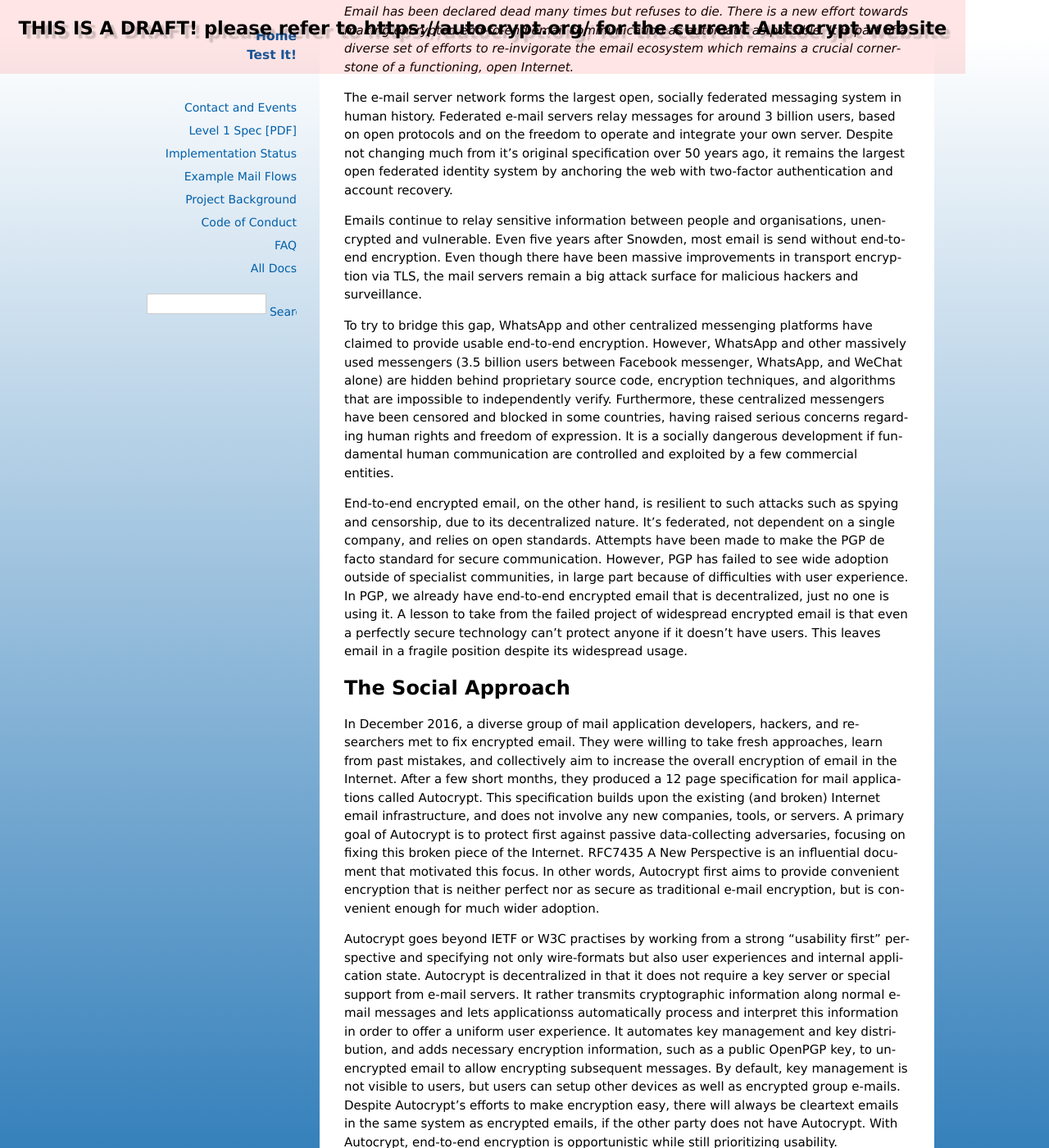
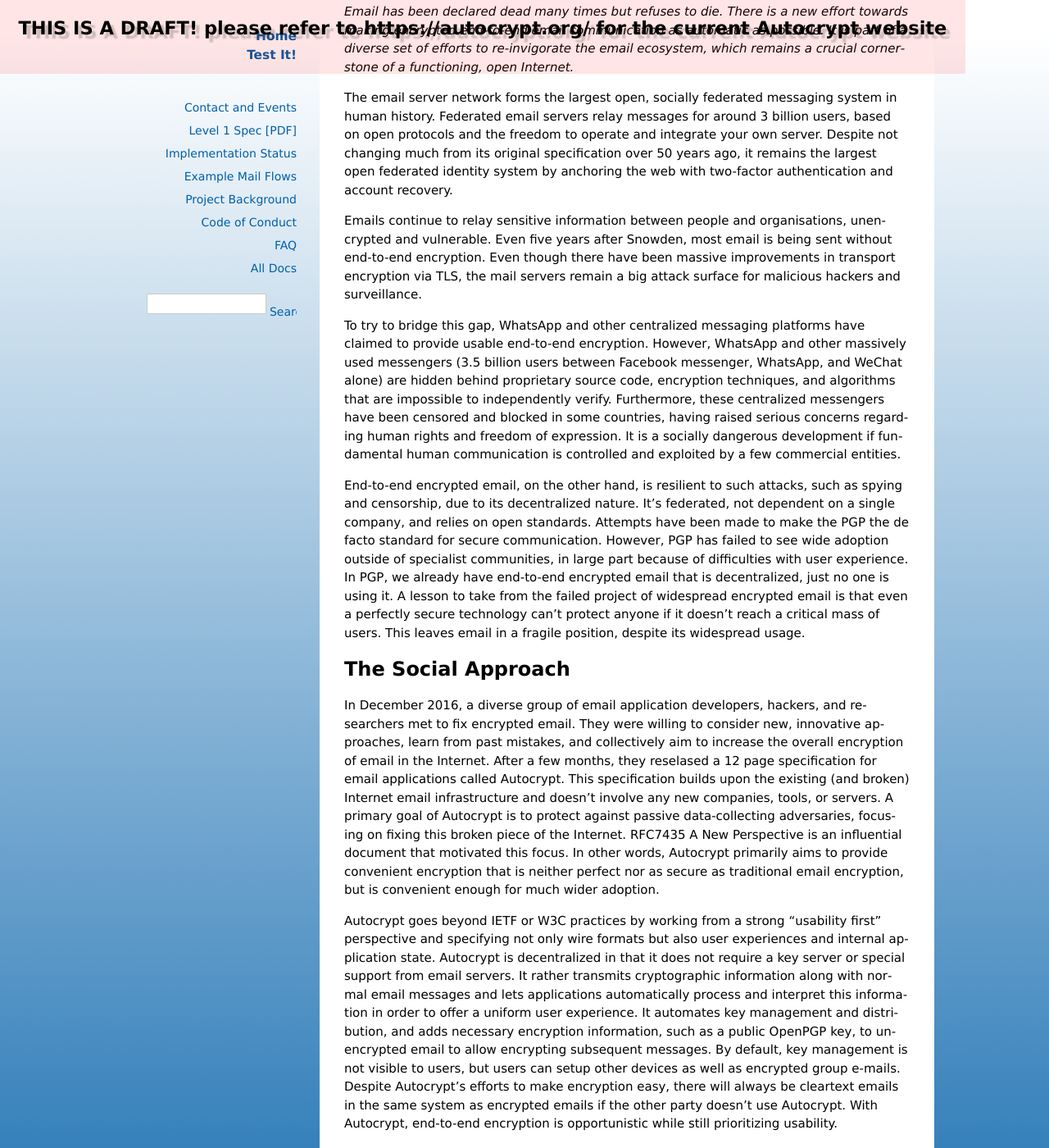
Before and after one commit to autocrypt/autocrypt, a Sphinx documentation site: the page built from doc/blog/18/03/07/index.rst, in a window 1280 px wide and 1400 px high, scrolled down 237 px. Shown: the whole window at 82% size. Built offline with Sphinx 7.4.7, drawn with Linux system fonts in a browser that asks for light colours; some of the changed text lies outside the part shown.

Commit message:
grammar and typos

```diff
--- a/doc/blog/18/03/07/index.rst
+++ b/doc/blog/18/03/07/index.rst
@@ -1,23 +1,23 @@
 How to Fix E-mail: making communication encrypted and decentralized with Autocrypt
 ==================================================================================
 
-`Email has been declared dead many times but refuses to die. There is a new effort towards making encrypted end-to-end email communication as automatic as possible. It is part of a diverse set of efforts to re-invigorate the email ecosystem which remains a crucial cornerstone of a functioning, open Internet.`
+`Email has been declared dead many times but refuses to die. There is a new effort towards making encrypted end-to-end email communication as automatic as possible. It is part of a diverse set of efforts to re-invigorate the email ecosystem, which remains a crucial cornerstone of a functioning, open Internet.`
 
-The e-mail server network forms the largest open, socially federated
-messaging system in human history. Federated e-mail servers relay messages
-for around 3 billion users, based on open protocols and on the freedom to
-operate and integrate your own server. Despite not changing much from it's
+The email server network forms the largest open, socially federated
+messaging system in human history. Federated email servers relay messages
+for around 3 billion users, based on open protocols and the freedom to
+operate and integrate your own server. Despite not changing much from its
 original specification over 50 years ago, it remains the largest open federated
 identity system by anchoring the web with two-factor authentication and account
 recovery.
 
 Emails continue to relay sensitive information between people and
 organisations, unencrypted and vulnerable. Even five years after Snowden, most
-email is send without end-to-end encryption. Even though there have been
+email is being sent without end-to-end encryption. Even though there have been
 massive improvements in transport encryption via TLS, the mail servers remain
 a big attack surface for malicious hackers and surveillance.
 
-To try to bridge this gap, WhatsApp and other centralized messenging platforms
+To try to bridge this gap, WhatsApp and other centralized messaging platforms
 have claimed to provide usable end-to-end encryption. However, WhatsApp and
 other massively used messengers (3.5 billion users between Facebook
 messenger, WhatsApp, and WeChat alone) are hidden behind proprietary source
@@ -25,83 +25,83 @@
 independently verify. Furthermore, these centralized messengers have been
 censored and blocked in some countries, having raised serious concerns
 regarding human rights and freedom of expression. It is a socially dangerous
-development if fundamental human communication are controlled and exploited by
+development if fundamental human communication is controlled and exploited by
 a few commercial entities.
 
-End-to-end encrypted email, on the other hand, is resilient to such attacks
+End-to-end encrypted email, on the other hand, is resilient to such attacks,
 such as spying and censorship, due to its decentralized nature. It's federated,
 not dependent on a single company, and relies on open standards. Attempts have been made to
-make the PGP de facto standard for secure communication.  However, PGP has
+make the PGP the de facto standard for secure communication.  However, PGP has
 failed to see wide adoption outside of specialist communities, in large part
 because of difficulties with user experience. In PGP, we already have
 end-to-end encrypted email that is decentralized, just no one is using it.
 A lesson to take from the failed project of widespread encrypted email is that
-even a perfectly secure technology can't protect anyone if it doesn't have
-users. This leaves email in a fragile position despite its widespread usage.
+even a perfectly secure technology can't protect anyone if it doesn't reach a critical mass of
+users. This leaves email in a fragile position, despite its widespread usage.
 
 The Social Approach
 --------------------
 
-In December 2016, a diverse group of mail application developers,
+In December 2016, a diverse group of email application developers,
 hackers, and researchers met to fix encrypted email. They were willing
-to take fresh approaches, learn from past mistakes, and collectively
+to consider new, innovative approaches, learn from past mistakes, and collectively
 aim to increase the overall encryption of email in the Internet. After
-a few short months, they produced a 12 page specification for mail
+a few months, they reselased a 12 page specification for email
 applications called Autocrypt. This specification builds upon the existing (and broken) Internet email
-infrastructure, and does not involve any new companies, tools, or servers.
-A primary goal of Autocrypt is to protect first against passive data-collecting
+infrastructure and doesn't involve any new companies, tools, or servers.
+A primary goal of Autocrypt is to protect against passive data-collecting
 adversaries, focusing on fixing this broken piece of the Internet. RFC7435
-A New Perspective is an influential document that motivated this focus.  In
-other words, Autocrypt first aims to provide convenient encryption that is
-neither perfect nor as secure as traditional e-mail encryption, but is
+A New Perspective is an influential document that motivated this focus. In
+other words, Autocrypt primarily aims to provide convenient encryption that is
+neither perfect nor as secure as traditional email encryption, but is
 convenient enough for much wider adoption.
 
-Autocrypt goes beyond IETF or W3C practises by working from a strong "usability
-first" perspective and specifying not only wire-formats but also user
+Autocrypt goes beyond IETF or W3C practices by working from a strong "usability
+first" perspective and specifying not only wire formats but also user
 experiences and internal application state. Autocrypt is decentralized in that
-it does not require a key server or special support from e-mail servers. It
-rather transmits cryptographic information along normal e-mail messages and
-lets applicationss automatically process and interpret this information in
-order to offer a uniform user experience.  It automates key management and key
+it does not require a key server or special support from email servers. It
+rather transmits cryptographic information along with normal email messages and
+lets applications automatically process and interpret this information in
+order to offer a uniform user experience. It automates key management and
 distribution, and adds necessary encryption information, such as a public
 OpenPGP key, to unencrypted email to allow encrypting subsequent messages.  By
 default, key management is not visible to users, but users can setup other
 devices as well as encrypted group e-mails. Despite Autocrypt's efforts to make
 encryption easy, there will always be cleartext emails in the same system as
-encrypted emails, if the other party does not have Autocrypt. With Autocrypt,
+encrypted emails if the other party doesn't use Autocrypt. With Autocrypt,
 end-to-end encryption is opportunistic while still prioritizing usability.
 
 Autocrypt has released its first specification, code-named "Level 1", on
-December 21st 2017. Early 2018, the Enigmail Mozilla Thunderbird extension,
-and K-9 Mail on Android released support for Autocrypt. Moreover, DeltaChat is
-a new application that uses the e-mail server network but offers a
-Telegram-style chat interface. It fully implements the Autocrypt specification
-and allows users to send end-to-end encrypted messages between the messenging
-interface and traditional e-mail clients. Several mail application developers
+December 21st 2017. In early 2018, the Enigmail Mozilla Thunderbird extension
+and the K-9 Mail Android application released support for Autocrypt. Moreover, DeltaChat is
+a new application that uses the email server network but offers a
+IM style of chat interface. It fully implements the Autocrypt specification
+and allows users to send end-to-end encrypted messages between the messaging
+interface and traditional email clients. Several email application developers
 have worked closely together to ensure their implementations of the
-specification are compatible.  Autocrypt is a specification intended to keep
+specification are mutually compatible. Autocrypt is a specification intended to keep
 different email applications interoperable, encrypted, and easy to use.
 
 The Benefits of Email
 ------------------------
 
-Most messengers are not only centralized systems, they also use a phone number to identify users. Managing people's identity over a phone number is ethically questionable, as it can lead to human rights violations, censorship, and unwarranted tracking. Email as an identity provider is better for a variety of reasons. Email is an open standard, which means that everyone can provide email, and doesn't have to trust one of the few monopolistic telephone providers.  It is also free to create an email, while mobile phone numbers can be unattainably expensive in some parts of the world.
+Most messengers are not only centralized systems, they also use a phone number to identify users. Managing people's identity over a phone number is ethically questionable, as it can lead to human rights violations, censorship, and unwarranted tracking. Email as an identity provider is better for a variety of reasons. It's an open standard, which means that everyone can provide email, and doesn't have to trust one of the few monopolistic telephone providers. Also, creating an email account is free, while mobile phone numbers can be unattainably expensive in some parts of the world.
 
-In decentralized systems such as email, users are free to move between providers and platforms (e.g., Thunderbird to Outlook, or Gmail to ProtonMail). You can leave a central hub and move to another, and still be able to communicate with the same people. If an adversarial government or ISP wanted to block Autocrypt, it would require that the censor block all encrypted email, including those that government and business rely on, and so would result in a much higher political and economic cost for the censor. Decentralized systems such as email are then more resilient by design, and still operating as intended -- fault tolerant and interoperable. This is why we should not just give up on email, but instead make a concerted effort to improve it’s broken parts.
+In decentralized systems, such as email, users are free to choose and switch providers and platforms (e.g., Thunderbird to Outlook, or Gmail to ProtonMail). You can leave a central hub and move to another, and still be able to communicate with the same people. If an adversarial government or ISP wanted to block Autocrypt, it would require the censor to block all encrypted email, including those that government and business rely on, thus resulting in a much higher political and economic cost for the censoring party. In those cases, decentralized systems -- such as email --  are more resilient by design and still operate as intended -- fault tolerant and interoperable. This is why we should not just give up on email, but instead make a concerted effort to improve its broken parts.
 
 How to Make Encryption Easy Enough for Everyone
 ---------------------------------------------
 
-There are reasons why encryption has not been widely adopted yet, despite the threats to everyone's privacy. For many users, it has never been convenient enough to encrypt emails. PGP is a very complex tool, which can be used for various purposes. Encrypted Communication is just one of them, while software signing, document signature validity, and online authentication are others.
+There are reasons why encryption has not been widely adopted yet, despite the threats to everyone's privacy. For many users, it has never been convenient enough to encrypt emails. PGP is a very complex tool, which can be used for various purposes. Encrypted communication is just one of them, while software signing, document signature validity, and online authentication are others.
 
-To fulfill all those use cases, users have to know which keys they are using, trusting, and what exactly they are doing. They need to know the difference between a public and a private key. What signatures have to do with encryption. But do they have to know that if they only want simple encrypted messages? If you had to think about security before each message you send - would you still want to message securely? The answer has proven to be a resounding no, as only a small percent of email is sent encrypted, and the effort to saturate manual PGP encryption has been largely only used within specialized circles of developers, security experts, journalists, and some organizations.
+To fulfill all those use cases, users have to know which keys they are using, trusting, and what exactly they are doing. They need to know the difference between a public and a private key. What signatures are related to encryption. But do they have to know that if they only want simple encrypted messages? If you had to think about security before each message is sent, would you still want to message securely? The answer has proven to be a resounding no, as only a small percent of email is sent encrypted and the effort to saturate manual PGP encryption has largely only been used within specialized communities of developers, security experts, journalists, and some organizations.
 
-Because of these issues, one thing was clear: users should not have to know that they are using OpenPGP keys when they send an email. This is the benefit of attaching public keys to every email users send while they are using the Autocrypt specification. Autocrypt tries to give recommendations on user experience depending on the internal state of key exchanges, while not forcing mail applications to adopt a unified approach. Different Autocrypt-enabled mail applications to do things their own way, and there are a variety of applications that implement the specification. One of these includes an increasingly popular instant messenger inspired from Telegram, called Delta.Chat.
+Because of these issues, one thing was clear: Users should not have to know that they are using OpenPGP keys when they send an email. This is the benefit of attaching public keys to every email users send, while they are using the Autocrypt specification. Autocrypt tries to give recommendations on user experience, depending on the internal state of key exchanges, while not forcing email applications to adopt a unified approach. Different Autocrypt-enabled email applications do things their own way, and there are a variety of applications that implement the specification. One of these includes an increasingly popular instant messenger inspired from Telegram, called DeltaChat.
 
-Another point where this is important is key discovery. Keys should be hidden from users, but there should still be a decentralized way to distribute keys. Identity is an important part of user autonomy and should not be left to a centralized key server. On the other hand, to remain uncomplicated, we can't rely on other channels for verification. If users had to do an out-of-band verification with everyone they want to write to, encryption would not be convenient anymore.
-That's why we trust on first use, and distribute public keys in the header of the emails. It is hidden, but decentralized, and leaves the control over their keys with the users, without them necessarily knowing it. And if they want to do an out-of-band verification with their associates, there will always be user-friendly options, e.g. with a QR code comparison.
+Another point where this is important is key discovery. Keys should be hidden from users, but there should still be a decentralized way to distribute keys. Identity is an important part of user autonomy and should not be left to a centralized key server. On the other hand, to remain plain and simple, we can't rely on other channels for verification. If users had to do an out-of-band verification with everyone they want to write to, encryption would not be convenient anymore.
+That's why we trust on first use and distribute public keys in the email header. It is hidden, but decentralized, and leaves the users in control of their keys, without them necessarily knowing it. And if they want to do an out-of-band verification with their associates, there will always be user-friendly options, e.g. with a QR code comparison.
 
-Technically, Autocrypt is not much more than a set of some reasonable configuration decisions. But together, the decisions made by Autocrypt can streamline the complex PGP system to be usable for encrypted communication, between everyone. What encrypted communication needs is simple, measured steps of improvement. That's the only way to bring people together while maintaining the original intent of the architecture.
+Technically, Autocrypt is not much more than a set of some reasonable configuration decisions. But together, the decisions made by Autocrypt can streamline the complex PGP system to be usable for encrypted communication between everyone. What encrypted communication needs is simple, measured steps of improvement. That's the only way to bring people together while maintaining the original intent of the architecture.
 
 The Internet: A Little Less Broken
 -----------------------------------
```
